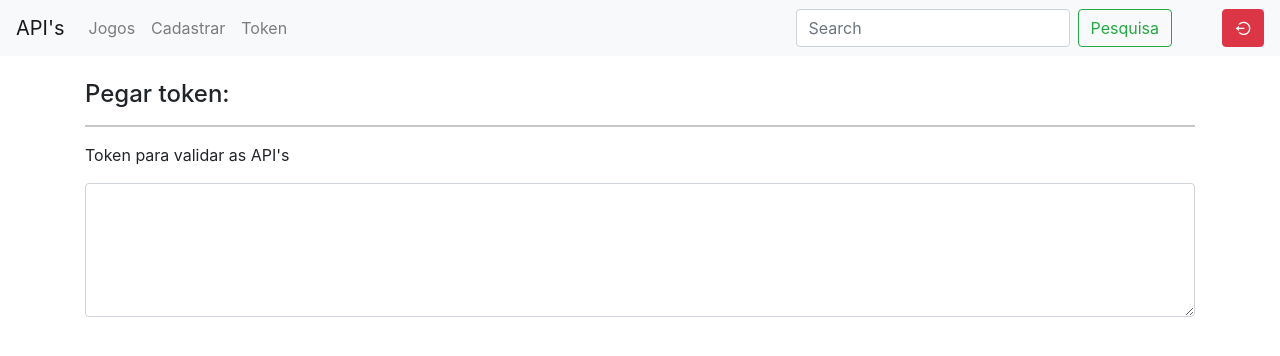
After one commit to brunocalvi/API-consulta-jogos, a Node server app: page /token in a window 1280 px wide. The commit adds this page. Shown: the top 356 px of the page. Run offline with Node 20, Linux system fonts and the light colour scheme; some libraries are stand-ins or nearby versions.

Commit message:
criando a pagina de token

```diff
--- a/index.js
+++ b/index.js
@@ -19,7 +19,7 @@ app.use(bodyParser.json());
 app.use(bodyParser.urlencoded({extended: false}));
 
 // IMPORTANDO ROTAS
-app.use("/game/", RouterJogos);
+app.use("/api/", RouterJogos);
 app.use("/", RouterViews);
 app.use("/user/", RouterUsers);
 
--- a/routers/jogosController.js
+++ b/routers/jogosController.js
@@ -3,7 +3,7 @@ const router = express.Router();
 const Jogos = require("../database/jogos");
 const auth = require("../middleware/auth");
 
-router.get("/listaGames", (req, res) => {
+router.get("/listaGames", auth, (req, res) => {
   Jogos.findAll({raw: true, order:[['id','DESC']]})
   .then( jogos => {
     res.status(200).json({status: 200, Mensagem: `Lista de jogos`, jogos});
--- a/routers/viewsController.js
+++ b/routers/viewsController.js
@@ -29,4 +29,8 @@ views.get("/cadastro", (req, res) => {
   res.render("cadastro-usuario")
 });
 
+views.get("/token", (req, res) => {
+  res.render("token")
+});
+
 module.exports = views;
--- a/views/cadastrar.ejs
+++ b/views/cadastrar.ejs
@@ -54,7 +54,7 @@ function createGame() {
     year: yearInput.value,
   }
 
-  axios.post("http://localhost:4567/game/cadastraGame", game, config).then(response => {
+  axios.post("http://localhost:4567/api/cadastraGame", game, config).then(response => {
     alert(response.data.Mensagem);
     window.location.href = "http://localhost:4567/lista";
 
--- a/views/consultar.ejs
+++ b/views/consultar.ejs
@@ -57,7 +57,7 @@
     let edit = confirm("Deseja realmente alterar esse jogo ?");
 
     if(edit == true) {
-      axios.put("http://localhost:4567/game/atualizaGame/"+id, game, config).then(response => {
+      axios.put("http://localhost:4567/api/atualizaGame/"+id, game, config).then(response => {
         alert(response.data.Mensagem);
         window.location.href = "http://localhost:4567/lista";
 
--- a/views/includes/navbar.ejs
+++ b/views/includes/navbar.ejs
@@ -12,6 +12,9 @@
       <li class="nav-item">
         <a class="nav-link" href="/cadastrar">Cadastrar</a>
       </li>
+      <li class="nav-item">
+        <a class="nav-link" href="/token">Token</a>
+      </li>
     </ul>
     <form class="form-inline my-2 my-lg-0">
       <input class="form-control mr-sm-2" type="search" placeholder="Search" aria-label="Search">
--- a/views/login.ejs
+++ b/views/login.ejs
@@ -29,7 +29,6 @@
 <script>
 
 function fazerLogin() {
-
   let email = document.getElementById("email").value;
   let password = document.getElementById("password").value;
 
@@ -45,9 +44,6 @@ function fazerLogin() {
   }).catch(e => {
     alert(e.response.data.Mensagem);
   });
-
 }
 
-
-
 </script>
--- /dev/null
+++ b/views/token.ejs
@@ -0,0 +1,26 @@
+<script>
+  if(sessionStorage.getItem("token") == " ") {
+    window.location.replace("/");
+  }
+</script>
+
+<%- include("./includes/header.ejs"); -%>
+<%- include("./includes/navbar.ejs"); -%>
+
+<div class="container">
+  <br>
+  <h4>Pegar token:</h4>
+  <hr/>
+  <p>Token para validar as API's</p>
+
+  <div class="form-group">
+    <textarea class="form-control" id="token" rows="5"></textarea>
+  </div>
+</div>
+
+<%- include("./includes/footer.ejs"); -%>
+
+<script>
+  let token = sessionStorage.getItem("token");
+  document.getElementById("token").innerHTML = token;
+</script>
```
Also changed, not shown: views/index.ejs (+8 -8 lines), README.md.
